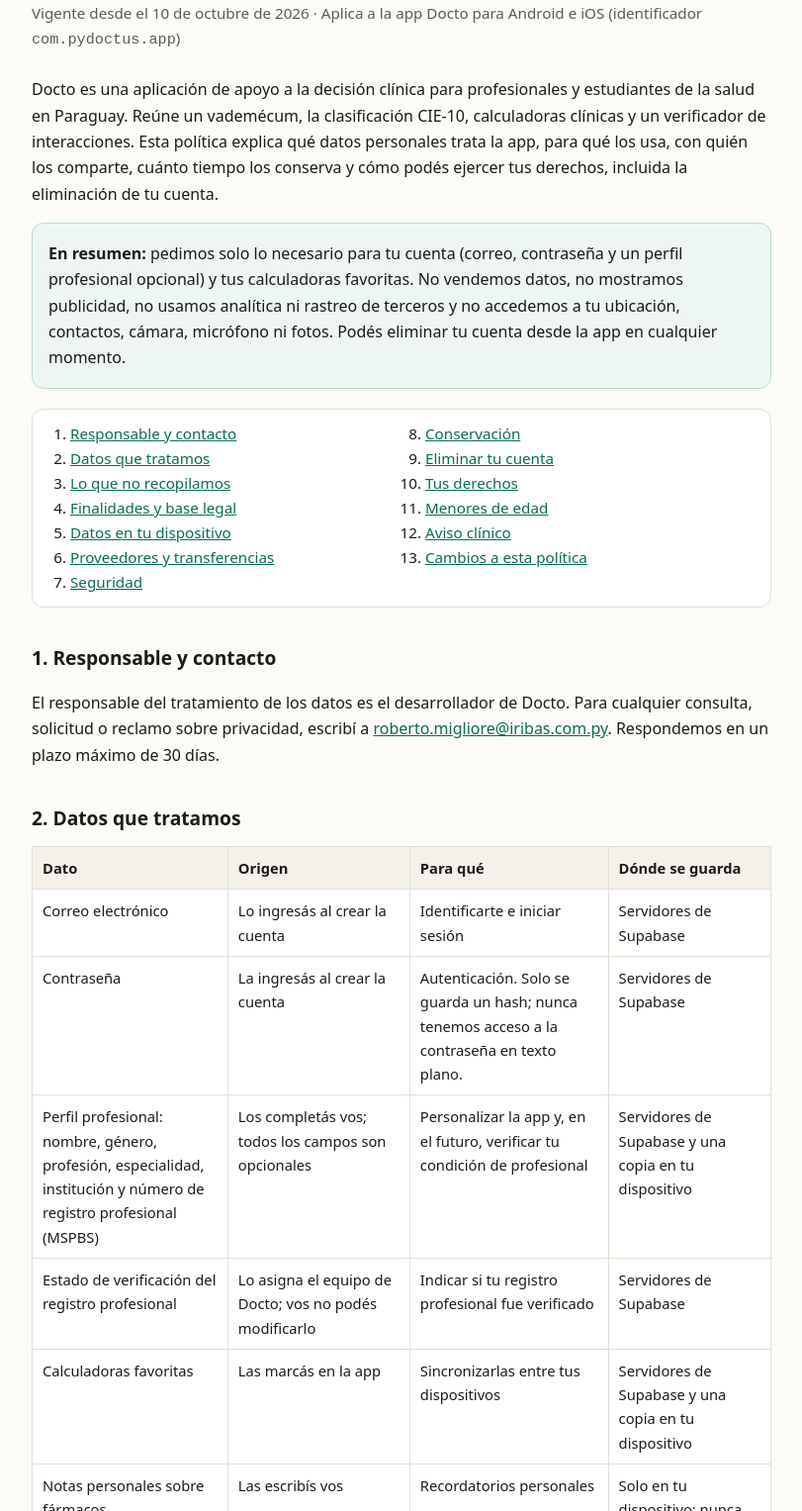
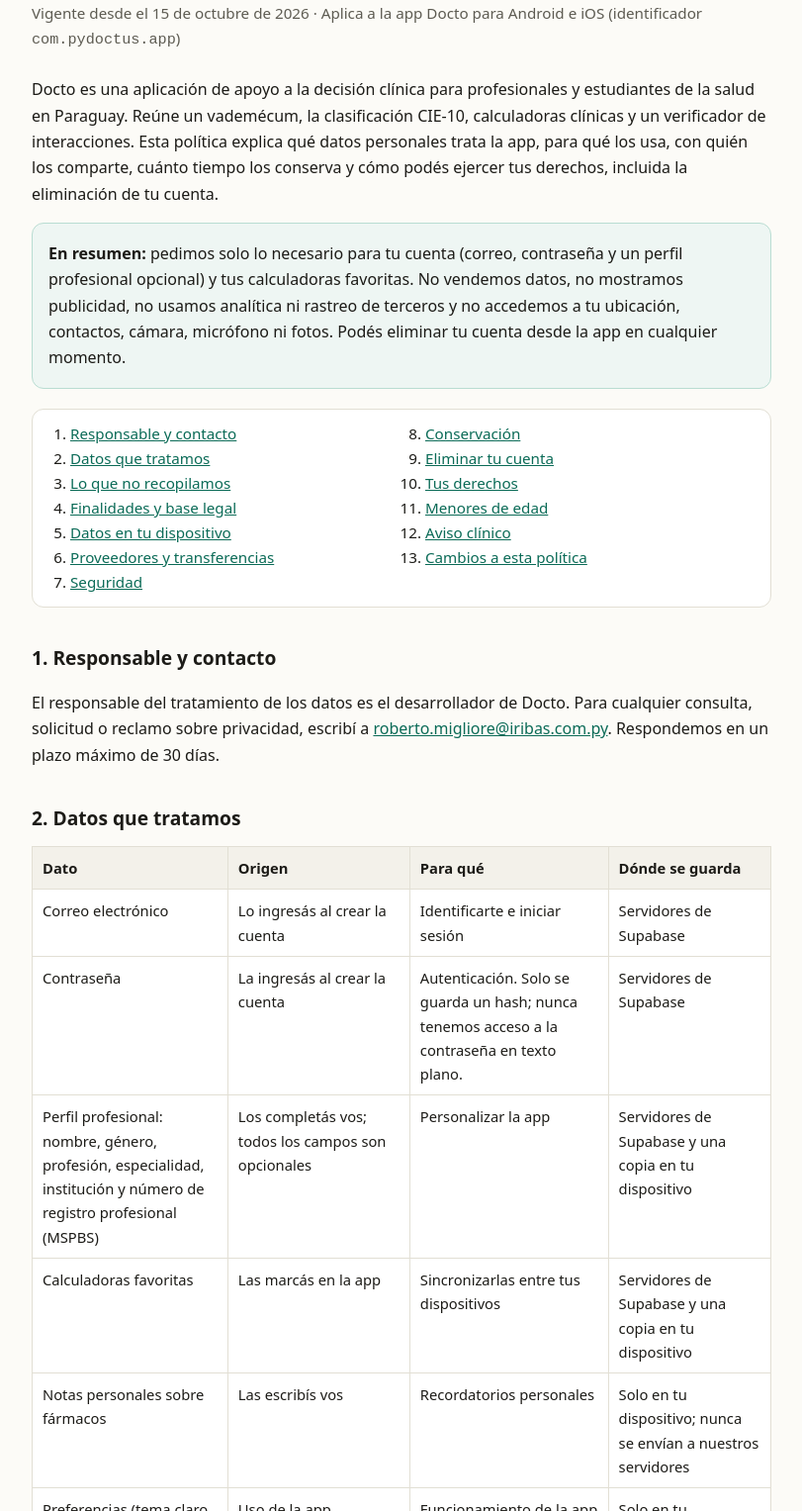
Before and after one commit to rmigliore91-alt/docto-legal, a plain HTML site: page index.html in a window 1280 px wide. Shown: the part 73-1600 px from the top of the page at 99% size, without its empty margins (234-1045 px from the left). Drawn offline with Linux system fonts and the light colour scheme.

Commit message:
Actualizar política de privacidad

```diff
--- a/index.html
+++ b/index.html
@@ -40,7 +40,7 @@
 <body>
 <main>
   <h1>Política de privacidad de Docto</h1>
-  <p class="meta">Vigente desde el 10 de octubre de 2026 · Aplica a la app Docto para Android e iOS (identificador <code>com.pydoctus.app</code>)</p>
+  <p class="meta">Vigente desde el 15 de octubre de 2026 · Aplica a la app Docto para Android e iOS (identificador <code>com.pydoctus.app</code>)</p>
 
   <p>Docto es una aplicación de apoyo a la decisión clínica para profesionales y estudiantes de la salud en Paraguay. Reúne un vademécum, la clasificación CIE-10, calculadoras clínicas y un verificador de interacciones. Esta política explica qué datos personales trata la app, para qué los usa, con quién los comparte, cuánto tiempo los conserva y cómo podés ejercer tus derechos, incluida la eliminación de tu cuenta.</p>
 
@@ -76,8 +76,7 @@
     <tbody>
       <tr><td>Correo electrónico</td><td>Lo ingresás al crear la cuenta</td><td>Identificarte e iniciar sesión</td><td>Servidores de Supabase</td></tr>
       <tr><td>Contraseña</td><td>La ingresás al crear la cuenta</td><td>Autenticación. Solo se guarda un hash; nunca tenemos acceso a la contraseña en texto plano.</td><td>Servidores de Supabase</td></tr>
-      <tr><td>Perfil profesional: nombre, género, profesión, especialidad, institución y número de registro profesional (MSPBS)</td><td>Los completás vos; todos los campos son opcionales</td><td>Personalizar la app y, en el futuro, verificar tu condición de profesional</td><td>Servidores de Supabase y una copia en tu dispositivo</td></tr>
-      <tr><td>Estado de verificación del registro profesional</td><td>Lo asigna el equipo de Docto; vos no podés modificarlo</td><td>Indicar si tu registro profesional fue verificado</td><td>Servidores de Supabase</td></tr>
+      <tr><td>Perfil profesional: nombre, género, profesión, especialidad, institución y número de registro profesional (MSPBS)</td><td>Los completás vos; todos los campos son opcionales</td><td>Personalizar la app</td><td>Servidores de Supabase y una copia en tu dispositivo</td></tr>
       <tr><td>Calculadoras favoritas</td><td>Las marcás en la app</td><td>Sincronizarlas entre tus dispositivos</td><td>Servidores de Supabase y una copia en tu dispositivo</td></tr>
       <tr><td>Notas personales sobre fármacos</td><td>Las escribís vos</td><td>Recordatorios personales</td><td>Solo en tu dispositivo; nunca se envían a nuestros servidores</td></tr>
       <tr><td>Preferencias (tema claro u oscuro) y sesión iniciada</td><td>Uso de la app</td><td>Funcionamiento de la app</td><td>Solo en tu dispositivo</td></tr>
@@ -130,7 +129,6 @@
     <li>Toda la comunicación con nuestros servidores viaja cifrada mediante HTTPS/TLS.</li>
     <li>Con las reglas de seguridad a nivel de fila, cada cuenta solo puede leer y modificar sus propios datos.</li>
     <li>Las contraseñas se almacenan como hash y nunca en texto plano.</li>
-    <li>El estado de verificación profesional no puede ser modificado desde la cuenta del usuario.</li>
   </ul>
   <p>Ningún sistema es completamente invulnerable. Si detectamos un incidente que afecte tus datos, te lo comunicaremos sin demoras indebidas.</p>
 
```
